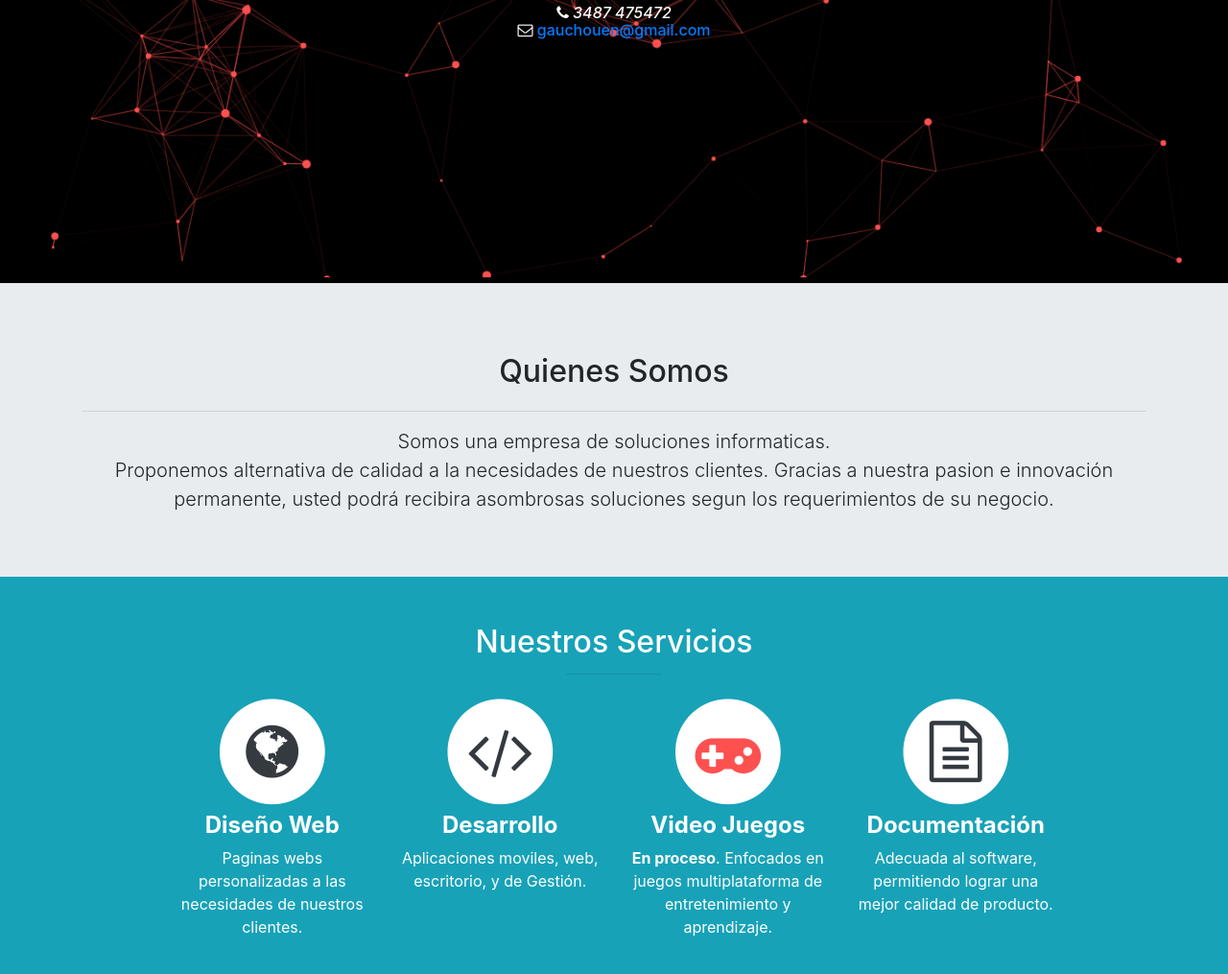
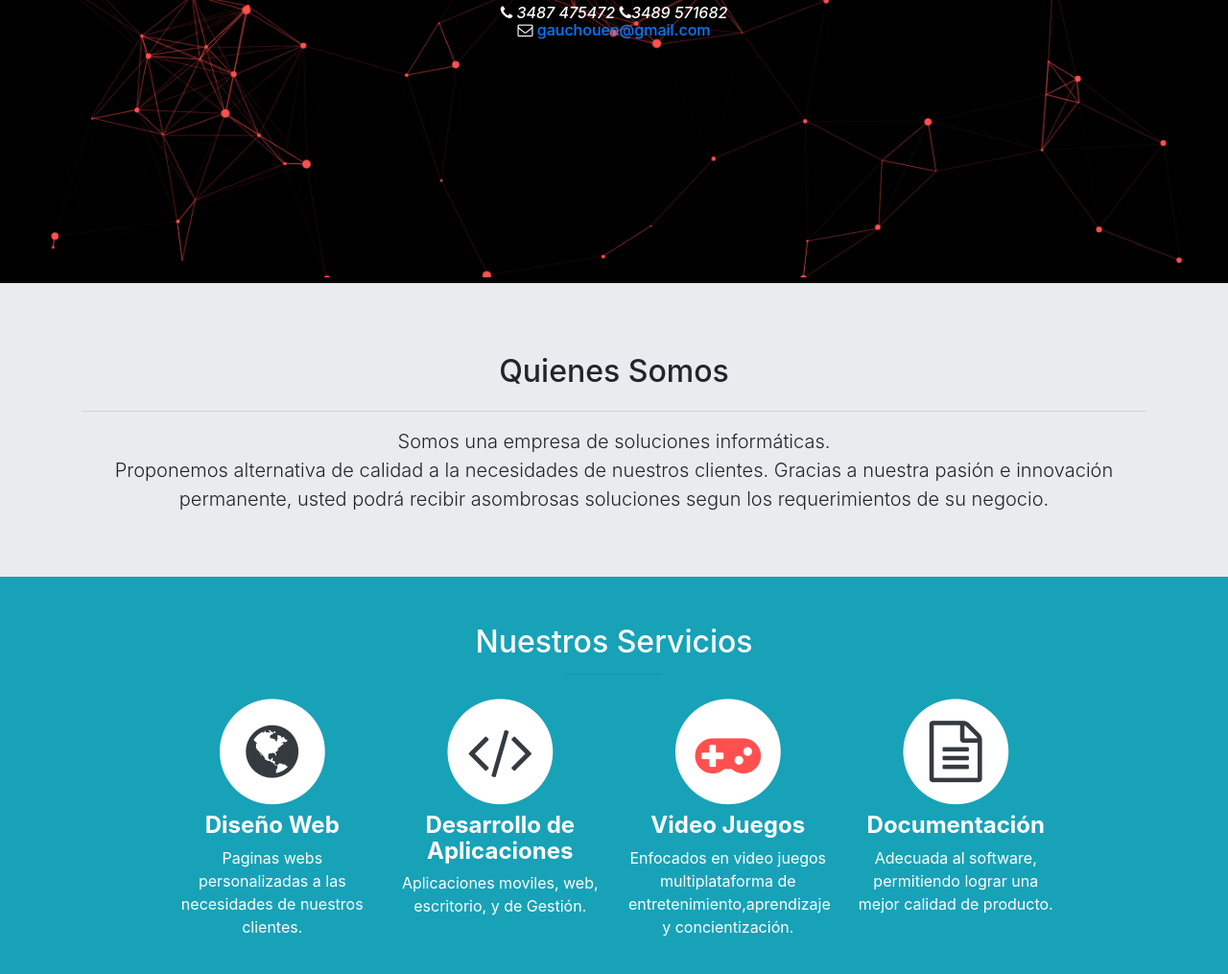
Before and after one commit to gauchoGS/gauchogs.github.io, a website: page html/main.html in a window 1280 px wide. Shown: the part 351-1366 px from the top of the page at 96% size. Drawn offline with nearby package versions, Linux system fonts and the light colour scheme; a script that the page names is missing.

Commit message:
Resolucion Issue #3

```diff
--- a/html/main.html
+++ b/html/main.html
@@ -54,6 +54,7 @@
       <h6 class="text-white text-center">
        <br>
        <i class="fa fa-phone"></i> <em> 3487 475472</em>
+       <i class="fa fa-phone"></i><em>3489 571682</em>
        <br>
        <i class="fa fa-envelope-o"></i> <a href="mailto:gauchouen@gmail.com">gauchouen@gmail.com</a>
       </h6>
@@ -196,10 +197,10 @@
     <h2 class="my-4 text-center">Quienes Somos</h2>
     <hr class="primary">
     <p class="lead">
-      Somos una empresa de soluciones informaticas.<br>
+      Somos una empresa de soluciones informáticas.<br>
       Proponemos alternativa de calidad a la necesidades de nuestros clientes.
-      Gracias a nuestra pasion e innovación permanente,
-      usted podrá recibira asombrosas soluciones segun los requerimientos
+      Gracias a nuestra pasión e innovación permanente,
+      usted podrá recibir asombrosas soluciones segun los requerimientos
       de su negocio.
     </p>
   </div>
@@ -231,7 +232,7 @@
                        <i class="fa fa-circle fa-stack-2x"></i>
                        <i class="fa fa-code fa-stack-1x text-primary"></i>
                      </span>
-                     <h4><strong>Desarrollo</strong></h4>
+                     <h4><strong>Desarrollo de Aplicaciones</strong></h4>
                      <p>Aplicaciones moviles, web, escritorio, y de Gestión.</p>
                    </div>
                 </div>
@@ -245,7 +246,7 @@
                     <h4>
                       <strong>Video Juegos</strong>
                     </h4>
-                    <p><strong>En proceso</strong>. Enfocados en juegos multiplataforma de entretenimiento y aprendizaje.
+                    <p>Enfocados en video juegos multiplataforma de entretenimiento,aprendizaje y concientización.
                     </p>
                   </div>
                 </div>
```
Also changed, not shown: html/equipo.html (+5 -5 lines).
